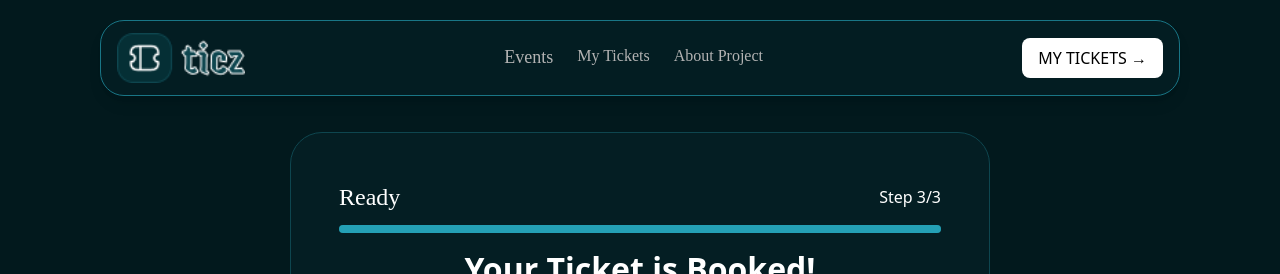
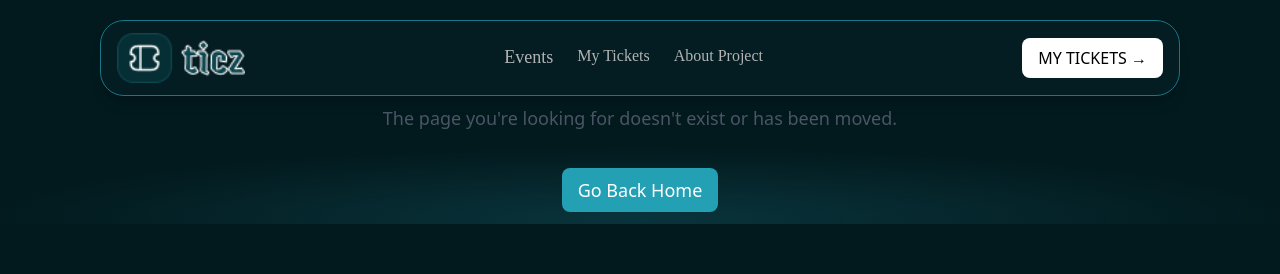
Before and after one commit to DEVMONTANNA/hngstage2, a React (Vite) app: page /my-tickets in a window 1280 px wide. Shown: the top 274 px of the page. Built offline with nearby package versions, Linux system fonts and the light colour scheme.

Commit message:
chore: Fixed routing bug

```diff
--- a/src/pages/MyTickets.tsx
+++ b/src/pages/MyTickets.tsx
@@ -24,7 +24,7 @@ const MyTicket: React.FC = () => {
   }, []);
   return (
     <div>
-      {user?.name ? (
+      {!user?.name ? (
         <div className="flex justify-center items-center">
           <div>
             <p className="mt-2 text-center text-lg text-gray-600 dark:text-gray-400">
```
